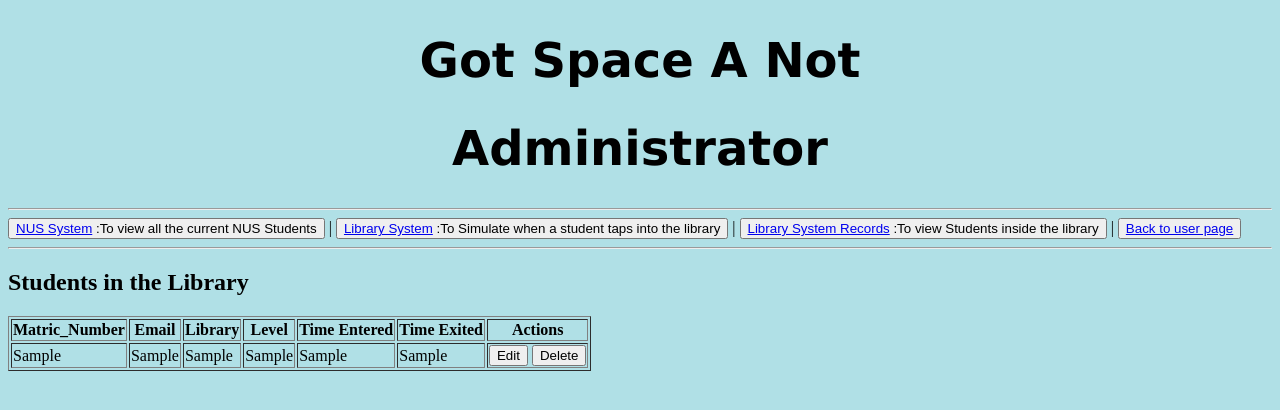
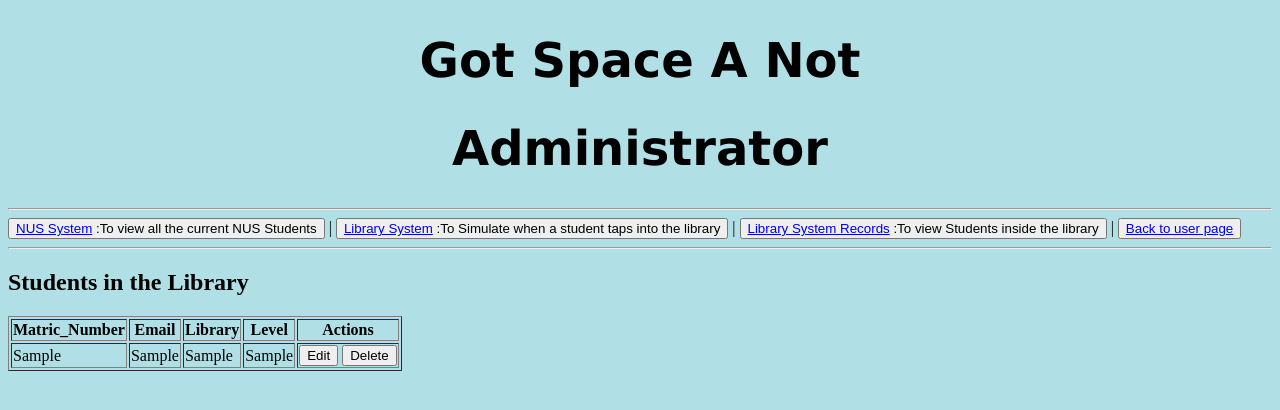
Before and after one commit to jamesleejie/gotspaceanottest1, a Django app: template gotspaceanot/templates/gotspaceanot/administrator.html in a window 1280 px wide. Shown: the top 410 px of the page. Run offline with Django 4.2, Linux system fonts and the light colour scheme; the template is opened without the code that fills it: most values are stand-ins (such as "Sample title", 1, 10 or a date in 2020).

Commit message:
Update administrator.html

```diff
--- a/gotspaceanot/templates/gotspaceanot/administrator.html
+++ b/gotspaceanot/templates/gotspaceanot/administrator.html
@@ -21,8 +21,6 @@
             <th>Email</th>
             <th>Library</th>
             <th>Level</th>
-            <th>Time Entered</th>
-            <th>Time Exited</th>
             <th>Actions</th>
             </thead>
         <tr>
@@ -31,8 +29,6 @@
             <td> {{ stu.1 }} </td>
             <td> {{ stu.2 }} </td>
             <td> {{ stu.3 }} </td>
-            <td> {{ stu.4 }} </td>
-            <td> {{ stu.5 }} </td>
             <td>
               <a href="edit/{{stu.0}}"><button>Edit</button></a>
               <form method="POST" style="display: inline;">
```
